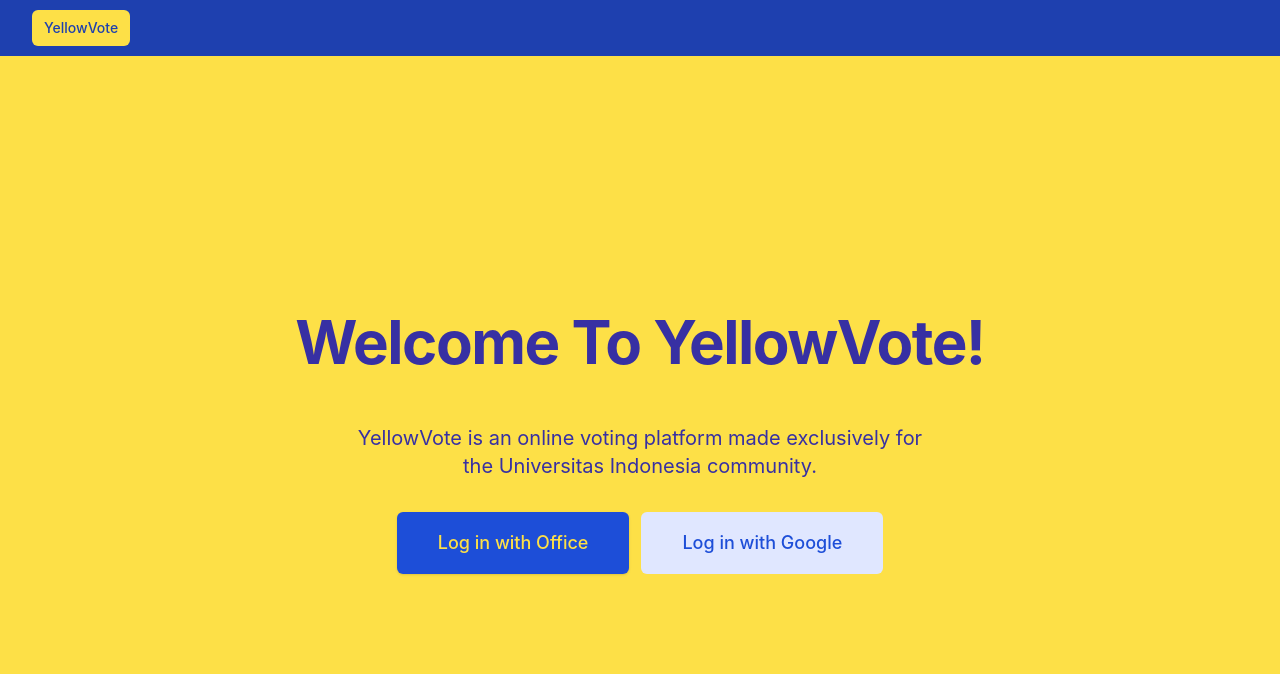
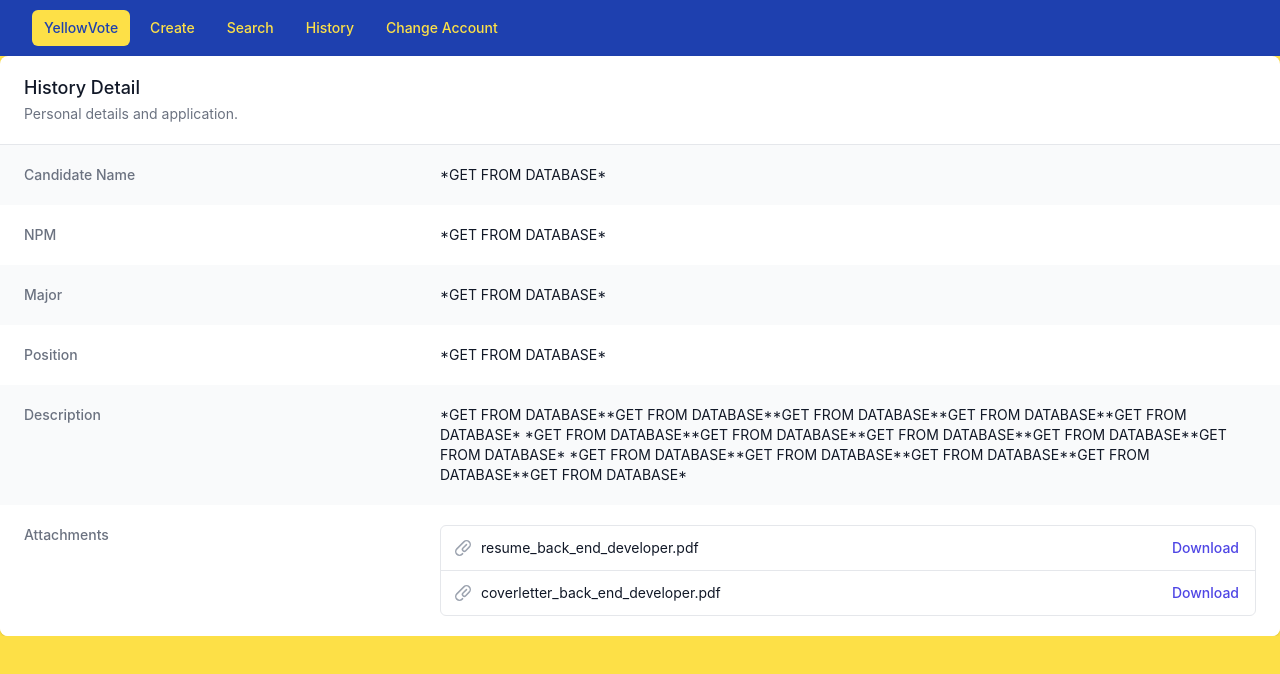
Before and after one commit to mraihazhari/YellowVote, a React (Create React App) app in the folder react-app-with-tailwind/: page /historyDetail in a window 1280 px wide. Before the commit this address led to /landing. Shown: the top 674 px of the page. Built offline with nearby package versions, Linux system fonts and the light colour scheme.

Commit message:
adding history detail

```diff
--- a/react-app-with-tailwind/src/App.js
+++ b/react-app-with-tailwind/src/App.js
@@ -5,6 +5,7 @@
 import CreatePoll from './CreatePoll';
 import SearchPoll from './searchPoll';
 import History from './history';
+import HistoryDetail from './historyDetail';
 import Login_func from './login_page' ;
 import VoteCandidate from './voteCandidate';
 import Logout_func from './logout';
@@ -22,7 +23,8 @@
             <Route exact path="/CreatePoll" element={<CreatePoll />} />
             <Route exact path="/searchPoll" element={<SearchPoll />} />
             <Route exact path="/history" element={<History />} />
-            <Route exact path="/voteCandidate" element={<History />} />
+            <Route exact path="/historyDetail" element={<HistoryDetail />} />
+            <Route exact path="/voteCandidate" element={<VoteCandidate />} />
             <Route exact path="/logout" element={<Logout_func />} />
             <Route exact path="/login_page" element={<Login_func />} />
             <Route
--- a/react-app-with-tailwind/src/history.js
+++ b/react-app-with-tailwind/src/history.js
@@ -19,7 +19,7 @@
     {
       id: 1,
       name: 'Earthen Bottle',
-      href: '#',
+      href: 'historyDetail',
       price: '$48',
       imageSrc: 'https://tailwindui.com/img/ecommerce-images/category-page-04-image-card-01.jpg',
       imageAlt: 'Tall slender porcelain bottle with natural clay textured body and cork stopper.',
@@ -48,7 +48,7 @@
       imageSrc: 'https://tailwindui.com/img/ecommerce-images/category-page-04-image-card-04.jpg',
       imageAlt: 'Hand holding black machined steel mechanical pencil with brass tip and top.',
     },
-    // More products...
+    // // More products...
   ]
 
 function History() {
@@ -167,4 +167,5 @@
           </>
         )
       }
+
     export default History;
--- /dev/null
+++ b/react-app-with-tailwind/src/historyDetail.js
@@ -0,0 +1,157 @@
+import { Disclosure } from '@headlessui/react'
+import { Bars3Icon, XMarkIcon } from '@heroicons/react/24/outline'
+import { Helmet } from "react-helmet";
+import { PaperClipIcon } from '@heroicons/react/20/solid'
+
+
+const navigation = [
+  { name: 'YellowVote', href: './home', current: true },
+  { name: 'Create', href: './CreatePoll', current: false },
+  { name: 'Search', href: './searchPoll', current: false },
+  { name: 'History', href: './history', current: false },
+  { name: 'Change Account', href: './landing', current: false },
+]
+
+function classNames(...classes) {
+  return classes.filter(Boolean).join(' ')
+}
+
+function HistoryDetail() {
+    return (
+        <div className="relative overflow-hidden bg-yellow-300">
+          <Helmet>
+            <style>{"body { background-color: rgb(253 224 71); }"}</style>
+          </Helmet>
+          <Disclosure as="nav" className="bg-blue-800">
+              {({ open }) => (
+                <>
+                  <div className="max-w-7xl px-4 sm:px-6 lg:px-8">
+                    <div className="flex h-14 items-center justify-between">
+                      <div className="flex items-center">
+                        <div className="flex-shrink-0">
+
+                        </div>
+                        <div className="hidden md:block">
+                          <div className="ml-0 flex items-baseline space-x-2">
+                            {navigation.map((item) => (
+                              <a
+                                key={item.name}
+                                href={item.href}
+                                className={classNames(
+                                  item.current
+                                    ? 'bg-yellow-300 text-blue-800'
+                                    : 'text-yellow-300 hover:bg-yellow-300 hover:text-blue-800',
+                                  'px-3 py-2 rounded-md text-sm font-medium'
+                                )}
+                                aria-current={item.current ? 'page' : undefined}
+                              >
+                                {item.name}
+                              </a>
+                            ))}
+                          </div>
+                        </div>
+                      </div>
+                      <div className="-mr-2 flex md:hidden">
+                        {/* Mobile menu button */}
+                        <Disclosure.Button className="inline-flex items-center justify-center rounded-md bg-gray-800 p-2 text-gray-400 hover:bg-gray-700 hover:text-white focus:outline-none focus:ring-2 focus:ring-white focus:ring-offset-2 focus:ring-offset-gray-800">
+                          <span className="sr-only">Open main menu</span>
+                          {open ? (
+                            <XMarkIcon className="block h-6 w-6" aria-hidden="true" />
+                          ) : (
+                            <Bars3Icon className="block h-6 w-6" aria-hidden="true" />
+                          )}
+                        </Disclosure.Button>
+                      </div>
+                    </div>
+                  </div>
+
+                  <Disclosure.Panel className="md:hidden">
+                    <div className="space-y-1 px-2 pt-2 pb-3 sm:px-3">
+                      {navigation.map((item) => (
+                        <Disclosure.Button
+                          key={item.name}
+                          as="a"
+                          href={item.href}
+                          className={classNames(
+                            item.current ? 'bg-yellow-300 text-blue-800' : 'text-yellow-300 hover:bg-yellow-300 hover:text-blue-800',
+                            'block px-3 py-2 rounded-md text-base font-medium'
+                          )}
+                          aria-current={item.current ? 'page' : undefined}
+                        >
+                          {item.name}
+                        </Disclosure.Button>
+                      ))}
+                    </div>
+
+                  </Disclosure.Panel>
+                </>
+              )}
+            </Disclosure>
+                <div className="overflow-hidden bg-white shadow sm:rounded-lg">
+                    <div className="px-4 py-5 sm:px-6">
+                        <h3 className="text-lg font-medium leading-6 text-gray-900">History Detail</h3>
+                        <p className="mt-1 max-w-2xl text-sm text-gray-500">Personal details and application.</p>
+                    </div>
+                    <div className="border-t border-gray-200">
+                        <dl>
+                        <div className="bg-gray-50 px-4 py-5 sm:grid sm:grid-cols-3 sm:gap-4 sm:px-6">
+                            <dt className="text-sm font-medium text-gray-500">Candidate Name</dt>
+                            <dd className="mt-1 text-sm text-gray-900 sm:col-span-2 sm:mt-0">*GET FROM DATABASE*</dd>
+                        </div>
+                        <div className="bg-white px-4 py-5 sm:grid sm:grid-cols-3 sm:gap-4 sm:px-6">
+                            <dt className="text-sm font-medium text-gray-500">NPM</dt>
+                            <dd className="mt-1 text-sm text-gray-900 sm:col-span-2 sm:mt-0">*GET FROM DATABASE*</dd>
+                        </div>
+                        <div className="bg-gray-50 px-4 py-5 sm:grid sm:grid-cols-3 sm:gap-4 sm:px-6">
+                            <dt className="text-sm font-medium text-gray-500">Major</dt>
+                            <dd className="mt-1 text-sm text-gray-900 sm:col-span-2 sm:mt-0">*GET FROM DATABASE*</dd>
+                        </div>
+                        <div className="bg-white px-4 py-5 sm:grid sm:grid-cols-3 sm:gap-4 sm:px-6">
+                            <dt className="text-sm font-medium text-gray-500">Position</dt>
+                            <dd className="mt-1 text-sm text-gray-900 sm:col-span-2 sm:mt-0">*GET FROM DATABASE*</dd>
+                        </div>
+                        <div className="bg-gray-50 px-4 py-5 sm:grid sm:grid-cols-3 sm:gap-4 sm:px-6">
+                            <dt className="text-sm font-medium text-gray-500">Description</dt>
+                            <dd className="mt-1 text-sm text-gray-900 sm:col-span-2 sm:mt-0">
+                            *GET FROM DATABASE**GET FROM DATABASE**GET FROM DATABASE**GET FROM DATABASE**GET FROM DATABASE*
+                            *GET FROM DATABASE**GET FROM DATABASE**GET FROM DATABASE**GET FROM DATABASE**GET FROM DATABASE*
+                            *GET FROM DATABASE**GET FROM DATABASE**GET FROM DATABASE**GET FROM DATABASE**GET FROM DATABASE*
+                            </dd>
+                        </div>
+                        <div className="bg-white px-4 py-5 sm:grid sm:grid-cols-3 sm:gap-4 sm:px-6">
+                            <dt className="text-sm font-medium text-gray-500">Attachments</dt>
+                            <dd className="mt-1 text-sm text-gray-900 sm:col-span-2 sm:mt-0">
+                            <ul role="list" className="divide-y divide-gray-200 rounded-md border border-gray-200">
+                                <li className="flex items-center justify-between py-3 pl-3 pr-4 text-sm">
+                                <div className="flex w-0 flex-1 items-center">
+                                    <PaperClipIcon className="h-5 w-5 flex-shrink-0 text-gray-400" aria-hidden="true" />
+                                    <span className="ml-2 w-0 flex-1 truncate">resume_back_end_developer.pdf</span>
+                                </div>
+                                <div className="ml-4 flex-shrink-0">
+                                    <a href="#" className="font-medium text-indigo-600 hover:text-indigo-500">
+                                    Download
+                                    </a>
+                                </div>
+                                </li>
+                                <li className="flex items-center justify-between py-3 pl-3 pr-4 text-sm">
+                                <div className="flex w-0 flex-1 items-center">
+                                    <PaperClipIcon className="h-5 w-5 flex-shrink-0 text-gray-400" aria-hidden="true" />
+                                    <span className="ml-2 w-0 flex-1 truncate">coverletter_back_end_developer.pdf</span>
+                                </div>
+                                <div className="ml-4 flex-shrink-0">
+                                    <a href="#" className="font-medium text-indigo-600 hover:text-indigo-500">
+                                    Download
+                                    </a>
+                                </div>
+                                </li>
+                            </ul>
+                            </dd>
+                        </div>
+                        </dl>
+                    </div>
+                    </div>
+                </div>
+      )
+    }
+
+export default HistoryDetail;
```
Lines whose indentation alone changed are shown as unchanged.
